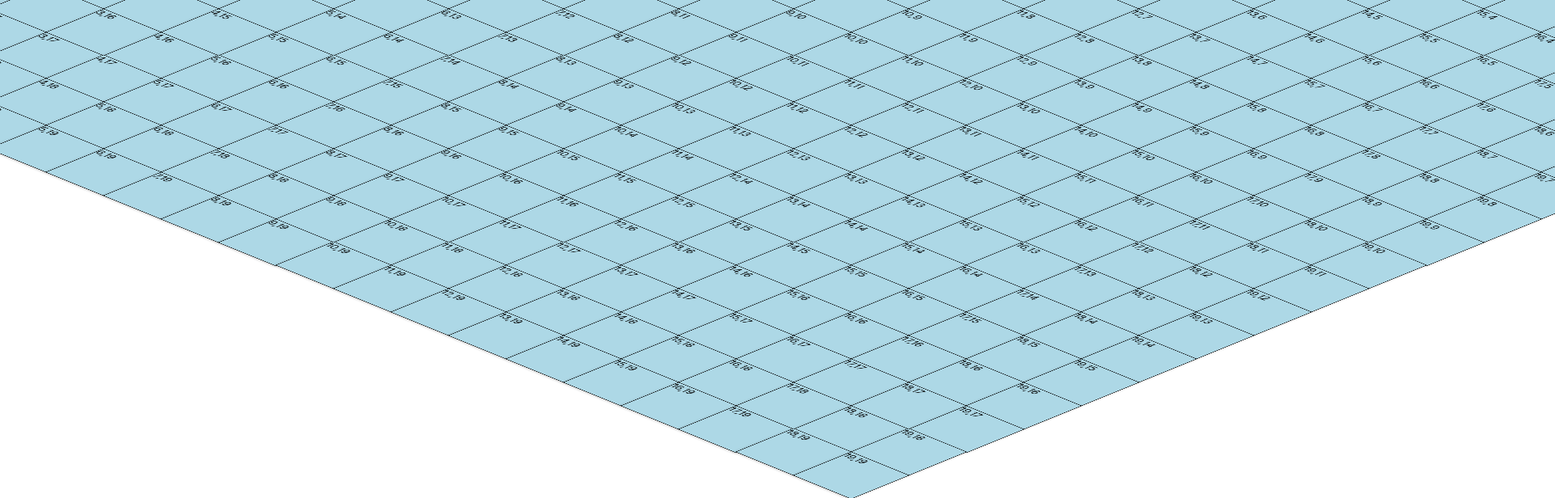
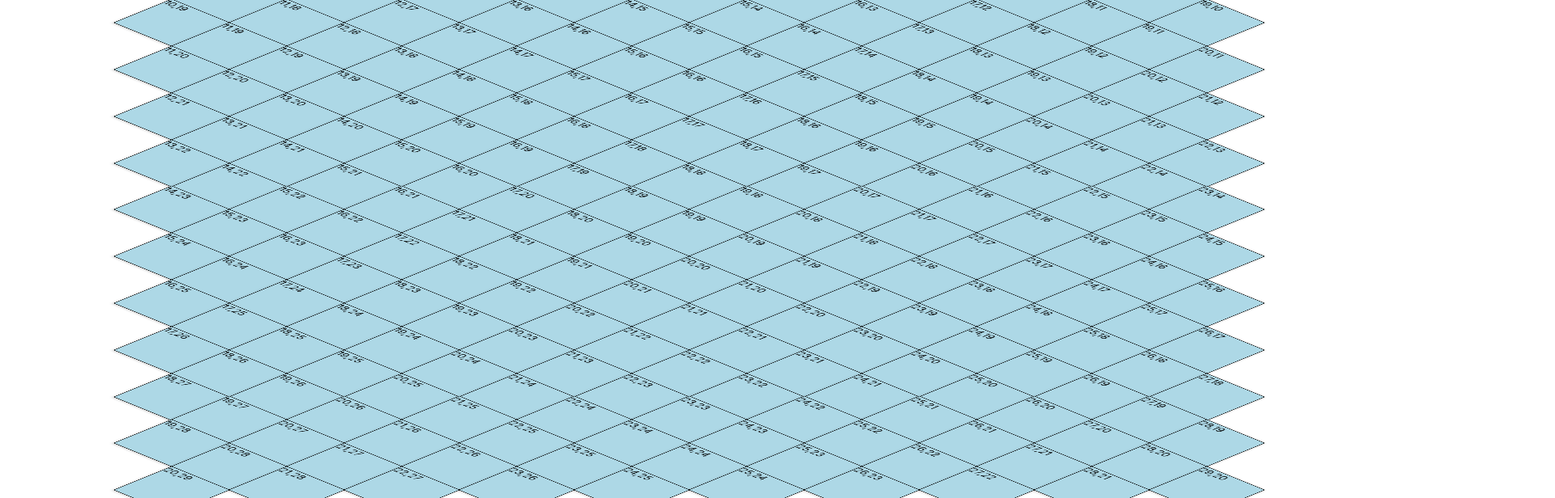
Before and after one commit to MRyutaro/sample_srpg_map_ver2, a React (Create React App) app: page / in a window 1280 px wide. Shown: the part 560-1176 px from the top of the page at 81% size, 1920 px wide, since content can reach past the window. Built offline with nearby package versions, Linux system fonts and the light colour scheme.

Commit message:
update: 縦横の個数を決めれるようにした

```diff
--- a/src/components/Map.tsx
+++ b/src/components/Map.tsx
@@ -1,28 +1,52 @@
 import { useState } from "react";
 import image from "../image1.png";
 
-const MAP_TILES_X_LEN = 20; // マップの横の長さ
-const MAP_TILES_Y_LEN = 20; // マップの縦の長さ
+// マップ全体の設定
+const MAP_TILES_X_LEN = 10; // マップの横のタイル数（windowのX軸方向）
+const MAP_TILES_Y_LEN = 20; // マップの縦のタイル数（windowのY軸方向）
 const TILE_SIZE = 100; // タイルのサイズ
 const ROTATE_X = 66; // マップの平たさ具合(deg)
+const A = TILE_SIZE * 0.71; // タイルを敷き詰めるための補正値。√2/2 ≒ 0.71。これを変えるとタイル同士の間隔が変わる。
+const MAP_LEFT_OFFSET = 800; // マップの左のオフセット
+const MAP_TOP_OFFSET = -300; // マップの上のオフセット
+
+// タイルの設定
+const SELECTED_TILE_MOVE_Y = -5; // タイルが選択されたときのY軸の移動量(px)
+
 const IMAGE_SIZE = 524; // タイルに埋め込む画像のサイズ
 const IMAGE_POSITION = -296; // 画像の位置
-const A = TILE_SIZE * 0.71; // タイルを敷き詰めるための補正値
-const SELECTED_TILE_MOVE_Y = -5; // タイルが選択されたときのY軸の移動量
 
 export function Map(): JSX.Element {
     const [selectedTile, setSelectedTile] = useState<[number, number] | null>(null);
 
     // タイルがクリックされたときに選択状態にする
     const handleTileClick = (x: number, y: number) => {
-        setSelectedTile([x, y]);
+        if (selectedTile && selectedTile[0] === x && selectedTile[1] === y) {
+            setSelectedTile(null);
+            return;
+        } else {
+            setSelectedTile([x, y]);
+        }
     };
 
     return (
-        <div>
+        <div
+            style={{
+                width: "100%",
+                height: "100%",
+                // clipPath: "inset(5% 5% 5% 5%)",
+            }}
+        >
             {/* gridを使って実装 */}
-            {Array.from({ length: MAP_TILES_Y_LEN }, (_, y) =>
-                Array.from({ length: MAP_TILES_X_LEN }, (_, x) => {
+            {Array.from({ length: MAP_TILES_Y_LEN + MAP_TILES_X_LEN }, (_, y) =>
+                Array.from({ length: MAP_TILES_Y_LEN + MAP_TILES_X_LEN }, (_, x) => {
+                    if (x + y <= MAP_TILES_X_LEN || x + y >= MAP_TILES_X_LEN + 2 * MAP_TILES_Y_LEN) {
+                        // 上を切る、下を切る
+                        return null;
+                    } else if (x - y <= -MAP_TILES_X_LEN || x - y >= MAP_TILES_X_LEN) {
+                        // 左を切る、右を切る
+                        return null;
+                    }
                     const isSelected = selectedTile?.[0] === x && selectedTile?.[1] === y;
                     const tileTopOffset = isSelected ? SELECTED_TILE_MOVE_Y : 0;
 
@@ -34,8 +58,13 @@ export function Map(): JSX.Element {
                                 height: TILE_SIZE,
                                 position: "absolute",
                                 backgroundColor: "lightblue",
-                                left: `${x * A - y * A + 1000}px`,
-                                top: `${y * (A * Math.cos((ROTATE_X * Math.PI) / 180)) + x * (A * Math.cos((ROTATE_X * Math.PI) / 180)) + tileTopOffset}px`,
+                                left: `${MAP_LEFT_OFFSET + x * A - y * A}px`,
+                                top: `${
+                                    MAP_TOP_OFFSET +
+                                    tileTopOffset +
+                                    y * (A * Math.cos((ROTATE_X * Math.PI) / 180)) +
+                                    x * (A * Math.cos((ROTATE_X * Math.PI) / 180))
+                                }px`,
                                 transform: `rotateX(${ROTATE_X}deg) rotateZ(45deg)`,
                                 border: isSelected ? "1px solid red" : "1px solid black",
                                 boxShadow: isSelected ? "0px 0px 10px rgba(255, 0, 0, 0.5)" : "0px 2px 5px rgba(0, 0, 0, 0.2)",
```
